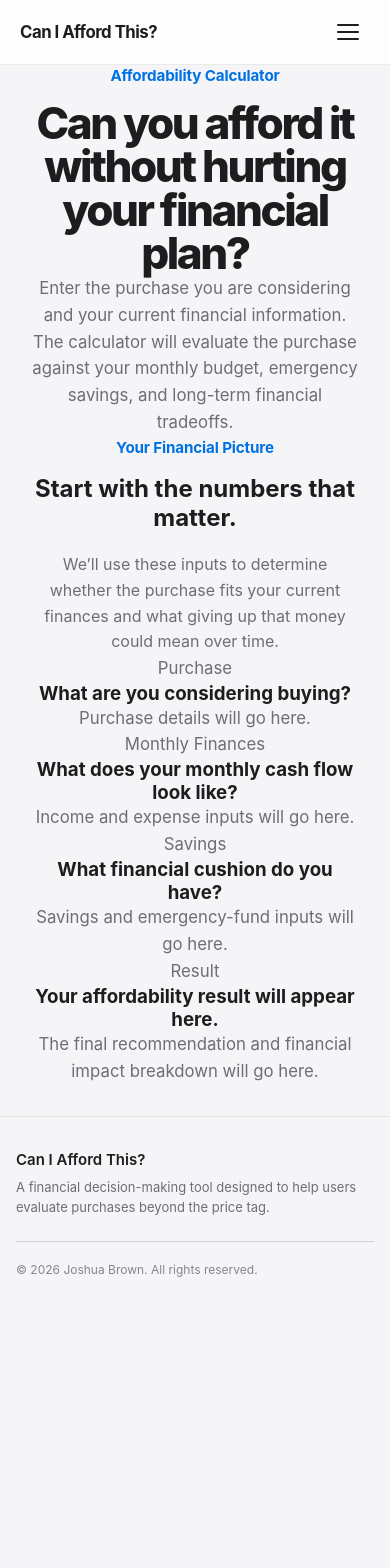
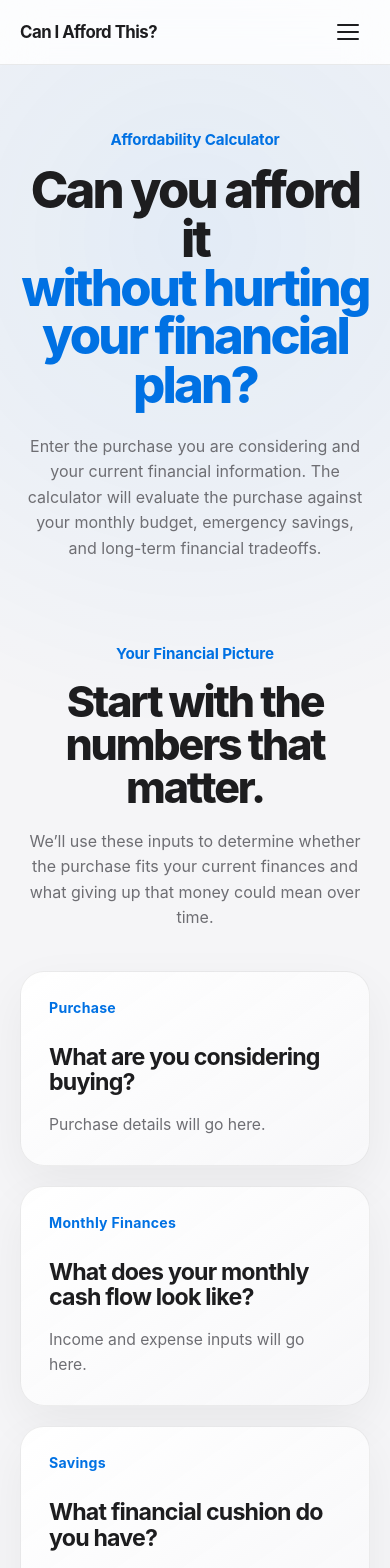
Before and after one commit to fejide/affordability-calculator, a React (Vite) app: page /calculator in a window 390 px wide. Shown: the top 1568 px of the page. Before the commit the page ends 1311 px from the top, so only its background shows below. Built offline with nearby package versions, Linux system fonts and the light colour scheme.

Commit message:
style: add calculator page styling
Signed-off-by: Joshua Brown <97815918+fejide@users.noreply.github.com>

```diff
--- a/src/index.css
+++ b/src/index.css
@@ -983,3 +983,265 @@ main {
     font-size: 1rem;
   }
 }
+
+/* =========================================================
+   CALCULATOR PAGE
+========================================================= */
+
+.calculator-page {
+  width: 100%;
+
+  padding: 64px 32px 120px;
+
+  display: flex;
+  flex-direction: column;
+  align-items: center;
+
+  background:
+    radial-gradient(circle at 50% 12%,
+      rgba(0, 113, 227, 0.08),
+      transparent 28%),
+    #f5f5f7;
+}
+
+.calculator-hero {
+  width: 100%;
+  max-width: 1000px;
+
+  margin: 0 auto;
+  padding: 96px 0 88px;
+
+  text-align: center;
+}
+
+.calculator-hero h1 {
+  max-width: 900px;
+
+  margin: 0 auto;
+
+  color: #1d1d1f;
+
+  font-size: clamp(3.25rem, 7vw, 6rem);
+  font-weight: 800;
+  line-height: 0.96;
+  letter-spacing: -0.055em;
+}
+
+.calculator-hero h1 span {
+  display: block;
+
+  color: #0071e3;
+}
+
+.calculator-description {
+  max-width: 760px;
+
+  margin: 28px auto 0;
+
+  color: #6e6e73;
+
+  font-size: clamp(1.05rem, 1.8vw, 1.2rem);
+  line-height: 1.6;
+}
+
+/* =========================================================
+   CALCULATOR WORKSPACE
+========================================================= */
+
+.calculator-workspace {
+  width: 100%;
+  max-width: 1200px;
+
+  margin: 0 auto;
+  padding: 40px 0 0;
+}
+
+.calculator-workspace-header {
+  max-width: 820px;
+
+  margin: 0 auto 56px;
+
+  text-align: center;
+}
+
+.calculator-workspace-header h2 {
+  margin: 0;
+
+  color: #1d1d1f;
+
+  font-size: clamp(2.5rem, 5vw, 4.5rem);
+  font-weight: 800;
+  line-height: 1;
+  letter-spacing: -0.05em;
+}
+
+.calculator-workspace-grid {
+  display: grid;
+  grid-template-columns: repeat(2, minmax(0, 1fr));
+  gap: 20px;
+}
+
+.calculator-panel {
+  min-height: 300px;
+
+  padding: 36px;
+
+  display: flex;
+  flex-direction: column;
+  align-items: flex-start;
+
+  text-align: left;
+
+  background:
+    linear-gradient(145deg,
+      rgba(255, 255, 255, 0.98),
+      rgba(247, 247, 249, 0.94));
+
+  border: 1px solid rgba(0, 0, 0, 0.07);
+  border-radius: 28px;
+
+  box-shadow:
+    0 18px 50px rgba(0, 0, 0, 0.055);
+
+  transition:
+    transform 0.25s ease,
+    box-shadow 0.25s ease;
+}
+
+.calculator-panel:hover {
+  transform: translateY(-4px);
+
+  box-shadow:
+    0 24px 60px rgba(0, 0, 0, 0.1);
+}
+
+.calculator-panel-label {
+  margin-bottom: 36px;
+
+  color: #0071e3;
+
+  font-size: 0.88rem;
+  font-weight: 700;
+  line-height: 1.2;
+  letter-spacing: 0.02em;
+}
+
+.calculator-panel h3 {
+  margin-bottom: 16px;
+
+  color: #1d1d1f;
+
+  font-size: 1.7rem;
+  font-weight: 750;
+  line-height: 1.1;
+  letter-spacing: -0.035em;
+}
+
+.calculator-panel p:last-child {
+  margin: 0;
+
+  color: #6e6e73;
+
+  font-size: 0.98rem;
+  line-height: 1.6;
+}
+
+/* Make the future result panel visually distinct */
+
+.calculator-panel:last-child {
+  color: #ffffff;
+
+  background:
+    radial-gradient(circle at 50% 100%,
+      rgba(0, 113, 227, 0.32),
+      transparent 58%),
+    linear-gradient(145deg,
+      #1e2733,
+      #111821);
+
+  border-color: rgba(255, 255, 255, 0.08);
+}
+
+.calculator-panel:last-child .calculator-panel-label {
+  color: rgba(255, 255, 255, 0.68);
+}
+
+.calculator-panel:last-child h3 {
+  color: #ffffff;
+}
+
+.calculator-panel:last-child p:last-child {
+  color: rgba(255, 255, 255, 0.68);
+}
+
+/* =========================================================
+   CALCULATOR PAGE — TABLET
+========================================================= */
+
+@media (max-width: 900px) {
+  .calculator-page {
+    padding: 64px 24px 96px;
+  }
+
+  .calculator-hero {
+    padding: 80px 0 72px;
+  }
+
+  .calculator-workspace-grid {
+    grid-template-columns: 1fr;
+  }
+
+  .calculator-panel {
+    min-height: 0;
+  }
+}
+
+/* =========================================================
+   CALCULATOR PAGE — MOBILE
+========================================================= */
+
+@media (max-width: 600px) {
+  .calculator-page {
+    padding: 64px 20px 80px;
+  }
+
+  .calculator-hero {
+    padding: 64px 0 56px;
+  }
+
+  .calculator-hero h1 {
+    font-size: clamp(2.8rem, 13vw, 4.3rem);
+  }
+
+  .calculator-description {
+    margin-top: 24px;
+
+    font-size: 1rem;
+  }
+
+  .calculator-workspace {
+    padding-top: 24px;
+  }
+
+  .calculator-workspace-header {
+    margin-bottom: 40px;
+  }
+
+  .calculator-workspace-header h2 {
+    font-size: clamp(2.35rem, 11vw, 3.5rem);
+  }
+
+  .calculator-panel {
+    padding: 28px;
+
+    border-radius: 24px;
+  }
+
+  .calculator-panel-label {
+    margin-bottom: 28px;
+  }
+
+  .calculator-panel h3 {
+    font-size: 1.45rem;
+  }
+}
```
